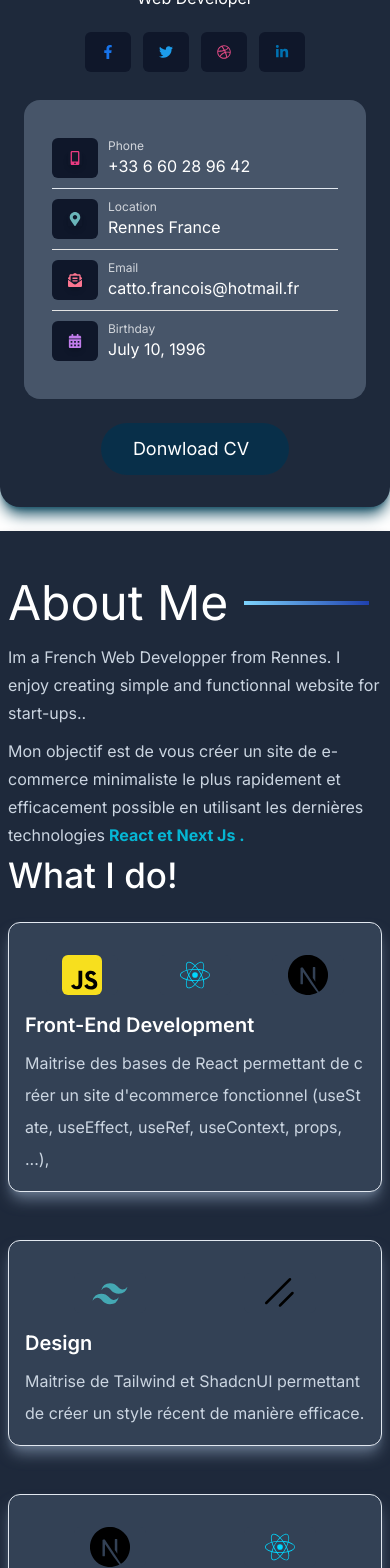
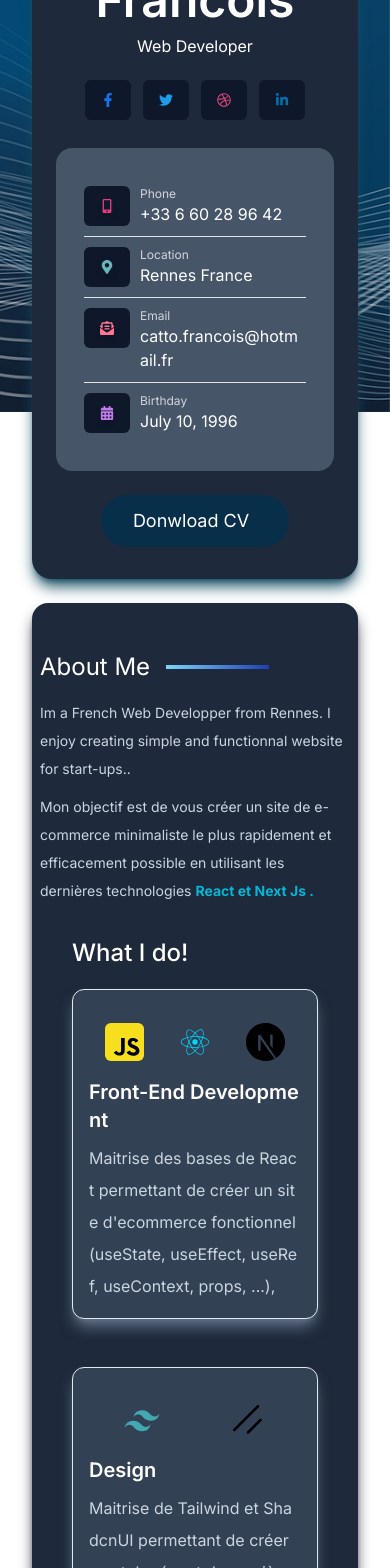
Before and after one commit to linkoten/Portfolio, a Next.js app: page / in a window 390 px wide. Shown: the part 432-2000 px from the top of the page. Built offline with nearby package versions, Linux system fonts and the light colour scheme.

Commit message:
modifs responsive

```diff
--- a/src/components/bloc/About.tsx
+++ b/src/components/bloc/About.tsx
@@ -68,16 +68,16 @@
         animate={{ opacity: 1, scale: 1, x:0 }}
         exit={{scale: 0.5}}
         transition={{ duration: 0.5, ease:"backInOut", type:"spring" }}
-         className='lg:rounded-2xl bg-slate-800 text-slate-300 hover:brightness-125 hover:ring-2 hover:ring-emerald-500 shadow-lg shadow-slate-900 pb-8'>
+         className='mx-8 md:mx-0 rounded-2xl bg-slate-800 text-slate-300 hover:brightness-125 hover:ring-2 hover:ring-emerald-500 shadow-lg shadow-slate-900 pb-8'>
             <div className='pt-12 md:py-12 px-2 sm:px-5 md:px-10 lg:px-14 '>
                 <div className=' flex items-center space-x-4'>
-                <h2 className='after-effect after:left-52 text-5xl text-white'>
+                <h2 className='text-2xl after-effect after:left-52 md:text-5xl text-white'>
                     About Me
                 </h2>
                 <Separator className=" w-1/3 bg-gradient-to-r from-sky-300 to-blue-800" />
                 </div>
 
-                <div className=' pt-4 md:pt-[30px] items-center '>
+                <div className=' pt-4 md:pt-[30px] items-center text-sm md:text-base'>
                     <div className='col-span-12 space-y-2.5'>
                         <div className='lg:mr-16'>
                             <p className=" leading-7">
@@ -98,7 +98,7 @@
                 </div>
             </div>
             <section className='pb-12 px-2 sm:px-5 md:px-10 lg:px-14 '>
-                <h3 className='text-[35px] dark:text-white font-medium pb-5 text-white'>
+                <h3 className='pl-8 pt-8 md:pt-0 md:pl-0 text-2xl md:text-4xl dark:text-white font-medium pb-5 text-white'>
                     What I do!
                 </h3>
 
@@ -109,7 +109,7 @@
                             whileInView={{opacity: 1, scale:1, y:0}}
                             transition={{ duration: 1, type:"spring"}}
                             key={index}
-                            className='about-box dark:bg-transparent border rounded-xl p-4 bg-slate-700 hover:brightness-125 hover:ring-blue-700 hover:ring-2 shadow-lg shadow-slate-500 mb-4'
+                            className='mx-8 md:mx-0 about-box dark:bg-transparent border rounded-xl p-4 bg-slate-700 hover:brightness-125 hover:ring-blue-700 hover:ring-2 shadow-lg shadow-slate-500 mb-4'
                         >
 
                             <div className='flex justify-around py-4'>
--- a/src/components/bloc/Contact.tsx
+++ b/src/components/bloc/Contact.tsx
@@ -54,19 +54,19 @@
         animate={{ opacity: 1, scale: 1, x:0 }}
         exit={{scale: 0.5}}
         transition={{ duration: 0.5, ease:"backInOut", type:"spring" }}
-        className='lg:rounded-2xl bg-slate-800 text-slate-300 hover:brightness-125 hover:ring-2 hover:ring-emerald-500 shadow-lg shadow-slate-900 '>
+        className='mx-8 md:mx-0 rounded-2xl bg-slate-800 text-slate-300 hover:brightness-125 hover:ring-2 hover:ring-emerald-500 shadow-lg shadow-slate-900 '>
             <div className='container mb-8 px-4 sm:px-5 md:px-10 lg:px-[60px]'>
                 <div className='py-12'>
                     <div className=' flex items-center space-x-4 pb-10'>
-                    <h2 className='after-effect after:left-52 text-5xl text-white '>
+                    <h2 className='text-2xl after-effect after:left-52 md:text-4xl text-white '>
                         Contact
                     </h2>
                     <Separator className=" w-1/3 bg-gradient-to-r from-sky-300 to-blue-800" />
 
                     </div>
                     <div className='border-[#212425] border-2 md:p-[48px] p-4 bg-color-810 rounded-xl  bg-slate-800 mb-[30px] md:mb-[60px] hover:ring-2 hover:ring-sky-500'>
-                        <h3 className='text-4xl pb-10'>
-                            <span className='text-gray-lite text-[#A6A6A6] '>
+                        <h3 className=' text-center md:text-start text-xl md:text-4xl pb-10'>
+                            <span className=' text-gray-lite text-[#A6A6A6] '>
                                 Feel free to contact me for any
                             </span>
                             <br />
--- a/src/components/bloc/Personal.tsx
+++ b/src/components/bloc/Personal.tsx
@@ -13,7 +13,7 @@
             transition={{ duration: 0.1 }}
             drag="y"
   dragConstraints={{ top: 0, bottom: 400 }}
-            className='col-span-12 lg:col-span-4 lg:h-screen lg:sticky  top-44'>
+            className='col-span-12 mx-8 md:mx-0 lg:col-span-4 lg:h-screen lg:sticky  top-44'>
             <div className='w-full mb-6 lg:mb-0 mx-auto relative bg-slate-800 hover:brightness-125 hover:ring-2 hover:ring-emerald-500 text-center px-6 rounded-[20px] mt-[180px] md:mt-[220px] lg:mt-0 shadow-lg shadow-cyan-900 '>
                 <Image
                     src={lol}
--- a/src/components/bloc/Resume.tsx
+++ b/src/components/bloc/Resume.tsx
@@ -70,10 +70,10 @@
             animate={{ opacity: 1, scale: 1, x:0 }}
             exit={{ scale: 0.5 }}
             transition={{ duration: 0.5, ease: 'backInOut', type:"spring" }}
-            className='lg:rounded-2xl bg-slate-800 text-slate-300 hover:brightness-125 hover:ring-2 hover:ring-emerald-500 shadow-lg shadow-slate-900 pb-8'
+            className='mx-8 md:mx-0 rounded-2xl bg-slate-800 text-slate-300 hover:brightness-125 hover:ring-2 hover:ring-emerald-500 shadow-lg shadow-slate-900 pb-8'
         >
             <div className='pt-12 md:py-12 px-2 sm:px-5 md:px-10 lg:px-14 flex items-center space-x-4'>
-                <h2 className=' after-effect after:left-52 text-5xl text-white'>
+                <h2 className=' text-2xl after-effect after:left-52 md:text-5xl text-white'>
                     Resume
                 </h2>
                 <Separator className=' w-1/3 bg-gradient-to-r from-sky-300 to-blue-800' />
@@ -85,7 +85,7 @@
                     whileInView={{opacity: 1, scale:1, x:0, y:0}}
                     transition={{ duration: 1, type:"spring"}}
                     className='col-span-1 border-[2px] border-[#212425] rounded-lg p-6 hover:ring-2 hover:ring-sky-500 shadow-lg shadow-slate-900'>
-                        <h4 className=' w-1/2 mx-auto md:w-auto text-5xl dark:text-white font-medium mb-6'>
+                        <h4 className='text-2xl w-1/2 mx-auto md:w-auto md:text-4xl dark:text-white font-medium mb-6'>
                             Working Skills
                         </h4>
                         {skills.map((skill, index) => (
@@ -115,7 +115,7 @@
                     transition={{ duration: 1, type:"spring"}}
 
                     className='col-span-1 border-[2px] border-[#212425] rounded-lg p-6 hover:ring-2 hover:ring-sky-500 shadow-lg shadow-slate-900 '>
-                        <h4 className=' w-1/2 mx-auto md:w-auto text-5xl dark:text-white font-medium mb-8'>
+                        <h4 className='text-2xl w-1/2 mx-auto md:w-auto md:text-4xl dark:text-white font-medium mb-8'>
                             Knowledges
                         </h4>
                         <div className=' w-1/2 mx-auto md:w-auto flex gap-4 flex-wrap'>
@@ -146,7 +146,7 @@
                                     >
                                         <Button
                                             key={index}
-                                            className='text-[15px]'
+                                            className='text-[10px] md:text-[15px]'
                                         >
                                             {knowledge.bouton}
                                         </Button>
--- a/src/components/bloc/Works.tsx
+++ b/src/components/bloc/Works.tsx
@@ -77,16 +77,16 @@
             animate={{ opacity: 1, scale: 1, x:0 }}
             exit={{ scale: 0.5 }}
             transition={{ duration: 0.5, ease: 'backInOut', type:"spring" }}
-            className='lg:rounded-2xl bg-slate-800 text-slate-300 hover:brightness-125 hover:ring-2 hover:ring-emerald-500 shadow-lg shadow-slate-900'
+            className='mx-8 md:mx-0 rounded-2xl bg-slate-800 text-slate-300 hover:brightness-125 hover:ring-2 hover:ring-emerald-500 shadow-lg shadow-slate-900'
         >
             <div className='pt-12 md:py-12 px-2 sm:px-5 md:px-10 lg:px-14'>
                 <div className=' flex items-center space-x-4'>
-                    <h2 className='after-effect after:left-52 text-5xl text-white'>
+                    <h2 className='text-2xl after-effect after:left-52 md:text-5xl text-white'>
                         Portfolio
                     </h2>
                     <Separator className=' w-1/3 bg-gradient-to-r from-sky-300 to-blue-800' />
                 </div>
-                <ul className='mt-[40px] flex w-full justify-start md:justify-end flex-wrap font-medium pb-12'>
+                <ul className='mt-[40px] flex w-full justify-center md:justify-end flex-wrap font-medium pb-12'>
                     <li className='fillter-btn  mr-4 md:mx-4'>All</li>
                     <li className='text-[#FA5252] mr-4 md:mx-4'>
                         WebSite
@@ -114,11 +114,11 @@
                                             className=' mx-auto cursor-pointer transition duration-200 ease-in-out transform hover:scale-110 rounded-lg h-auto '
                                         />
                                     </div>
-                                    <span className='pt-5 text-[14px] font-normal text-gray-lite block '>
-                                        {item.title}
+                                    <span className='pt-5 text-sm md:text-base font-normal text-gray-lite block '>
+                                    {item.paragraph}
                                     </span>
                                     <h2 className='font-medium cursor-pointer text-xl duration-300 transition  hover:text-[#FA5252] text-white mt-2'>
-                                        {item.paragraph}
+                                        {item.title}
                                     </h2>
                                 </div>
                             </motion.div>
@@ -142,11 +142,11 @@
                                             className=' mx-auto cursor-pointer transition duration-200 ease-in-out transform hover:scale-110 rounded-lg h-auto '
                                         />
                                     </div>
-                                    <span className='pt-5 text-[14px] font-normal text-gray-lite block '>
-                                        {item.title}
+                                    <span className='pt-5 text-sm  font-normal text-gray-lite block '>
+                                    {item.paragraph}
                                     </span>
                                     <h2 className='font-medium cursor-pointer text-xl duration-300 transition  hover:text-[#FA5252] text-white mt-2'>
-                                        {item.paragraph}
+                                         {item.title}
                                     </h2>
                                 </div>
                             </motion.div>
```
